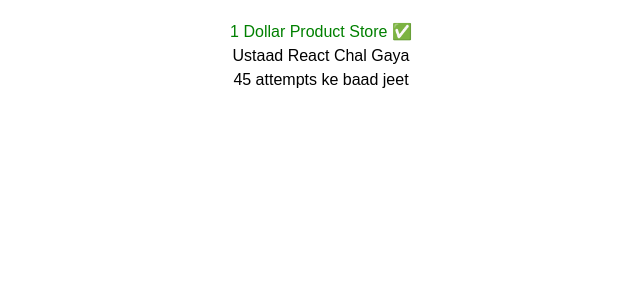
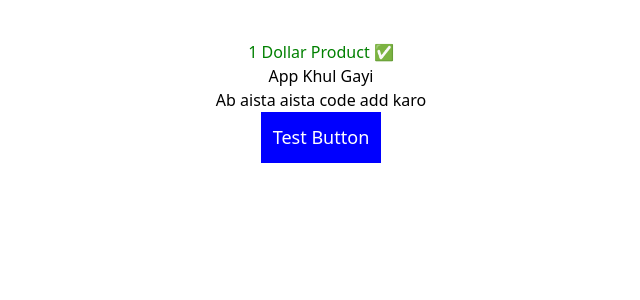
Before and after one commit to ecommercestore1122-png/1dollar-app, a React (Vite) app: page / in a window 1280 px wide. Shown: the top 300 px of the page, without its empty margins (319-959 px from the left). Built offline with nearby package versions, Linux system fonts and the light colour scheme.

Commit message:
Update App.tsx

```diff
--- a/src/App.tsx
+++ b/src/App.tsx
@@ -1,9 +1,15 @@
 function App() {
   return (
-    <div style={{padding: 20, textAlign: 'center', fontFamily: 'Arial'}}>
-      <h1 style={{color: 'green'}}>1 Dollar Product Store ✅</h1>
-      <p>Ustaad React Chal Gaya</p>
-      <p>45 attempts ke baad jeet</p>
+    <div style={{padding: 40, textAlign: 'center'}}>
+      <h1 style={{color: 'green'}}>1 Dollar Product ✅</h1>
+      <h2>App Khul Gayi</h2>
+      <p>Ab aista aista code add karo</p>
+      <button
+        onClick={() => alert('Button kaam kar raha')}
+        style={{padding: 12, fontSize: 18, background: 'blue', color: 'white'}}
+      >
+        Test Button
+      </button>
     </div>
   )
 }
```
